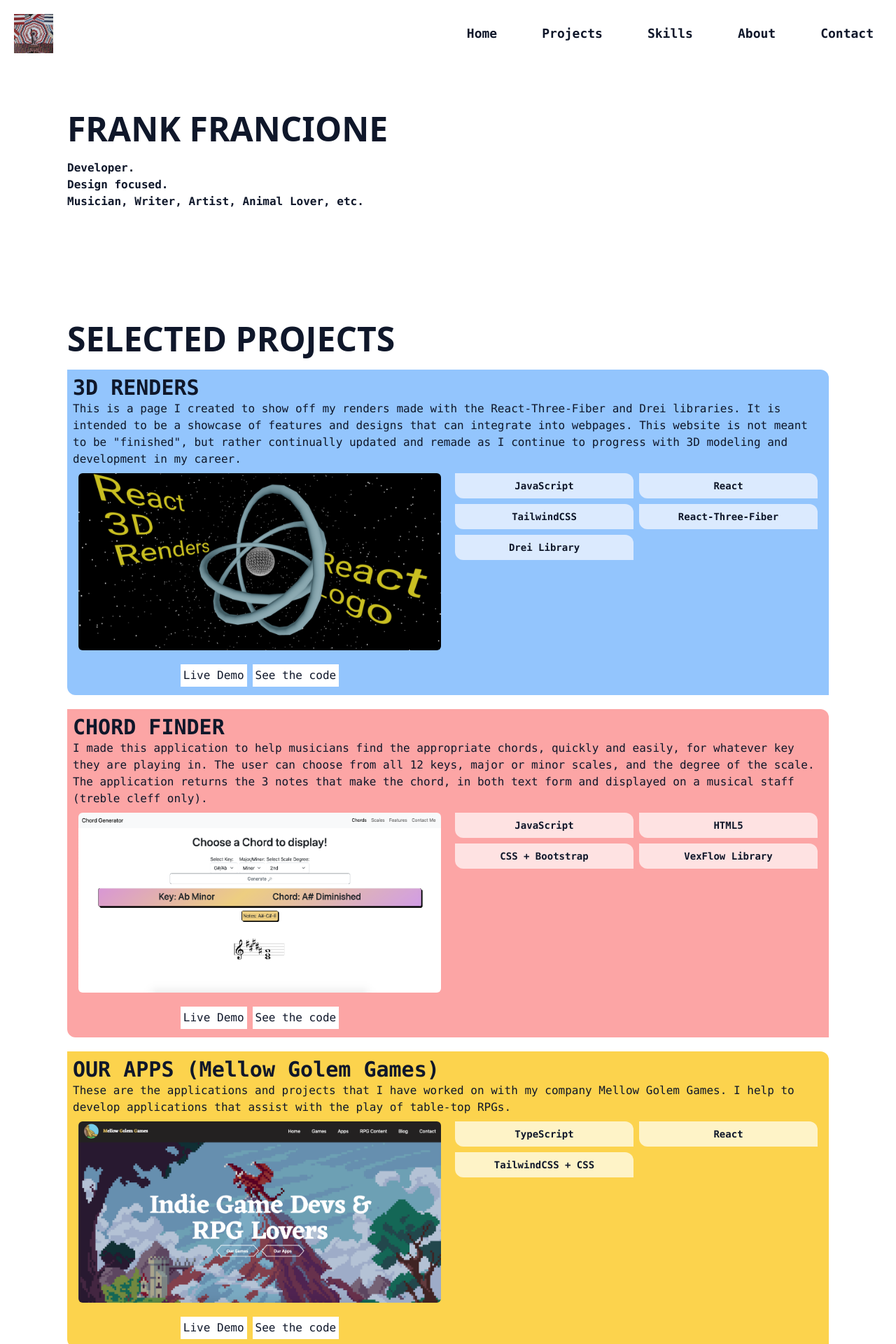
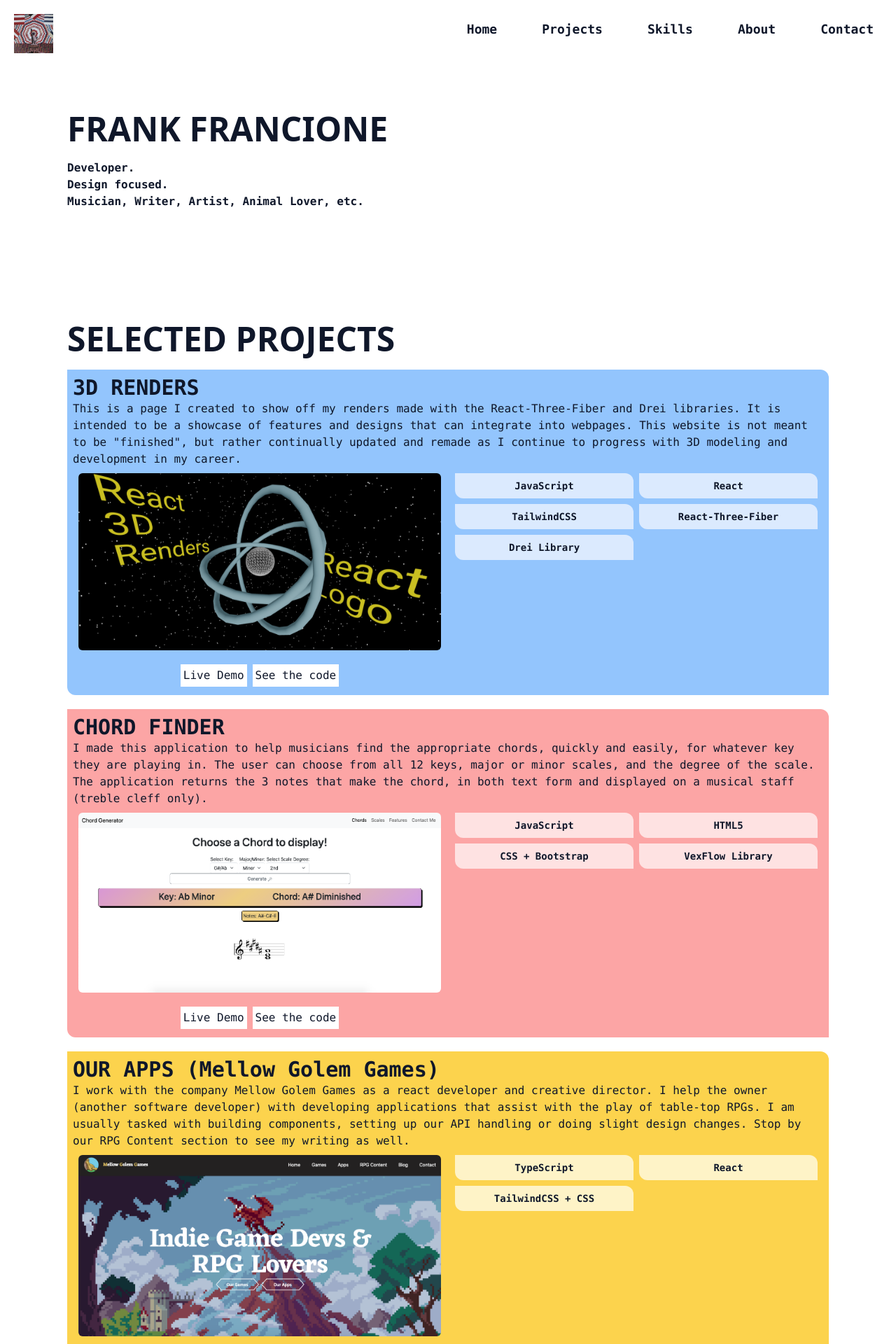
Before and after one commit to Bonyony/my_portfolio_site, a React (Vite) app: page / in a window 1280 px wide. Shown: the top 1920 px of the page at 70% size. Built offline with nearby package versions, Linux system fonts and the light colour scheme; the HTML template or start-up script is replaced by a standard one.

Commit message:
made navbar responsive

```diff
--- a/src/components/Navbar.jsx
+++ b/src/components/Navbar.jsx
@@ -1,9 +1,58 @@
 import React from "react";
+import { useState } from "react";
+
 import myLogo from "../assets/images/lookingGlass.jpeg";
 
 const Menu = () => {
   return (
-    <ul className="flex flex-row items-center gap-14 p-2 font-mono  ">
+    <ul className="flex flex-row items-center gap-14 p-2 font-mono ">
+      <li>
+        <a
+          className="bg-white bg-opacity-80 hover:bg-blue-300 p-1 transition-all duration-100"
+          href="#home"
+        >
+          Home
+        </a>
+      </li>
+      <li>
+        <a
+          className="bg-white bg-opacity-80 hover:bg-red-300 p-1 transition-all duration-100"
+          href="#projects"
+        >
+          Projects
+        </a>
+      </li>
+      <li>
+        <a
+          className="bg-white bg-opacity-80 hover:bg-amber-300 p-1 transition-all duration-100"
+          href="#skills"
+        >
+          Skills
+        </a>
+      </li>
+      <li>
+        <a
+          className="bg-white bg-opacity-80 hover:bg-green-300 p-1 transition-all duration-100"
+          href="#about"
+        >
+          About
+        </a>
+      </li>
+      <li>
+        <a
+          className="bg-white bg-opacity-80 hover:bg-pink-300 p-1 transition-all duration-100"
+          href="#contact"
+        >
+          Contact
+        </a>
+      </li>
+    </ul>
+  );
+};
+
+const SmallMenu = () => {
+  return (
+    <ul className="flex flex-col items-end gap-5 mt-5 font-mono  ">
       <li>
         <a
           className="bg-white hover:bg-blue-300 p-1 transition-all duration-100"
@@ -49,15 +98,66 @@ const Menu = () => {
 };
 
 const Navbar = () => {
+  const [navbar, setNavbar] = useState(false);
+
   return (
-    <div className="z-10 fixed top-0 w-full ">
+    <div
+      className={`z-10 fixed top-0 w-full ${
+        navbar && window.innerWidth < 768
+          ? "bg-slate-200 bg-opacity-80"
+          : "bg-inherit"
+      } `}
+    >
       <div className=" flex flex-row justify-between pt-5 px-5 font-semibold text-lg">
         <img
           src={myLogo}
           alt="Some of my own artwork"
           className="max-w-14 max-h-14"
         />
-        <Menu />
+        <div className="md:hidden">
+          <button
+            className="p-2 rounded-md outline-none flex items-end"
+            onClick={() => setNavbar(!navbar)}
+          >
+            {navbar ? (
+              <div className="flex flex-col items-end">
+                <svg
+                  xmlns="http://www.w3.org/2000/svg"
+                  className="w-10 h-10 bg-white hover:bg-red-300 transition-all duration-100"
+                  viewBox="0 0 20 20"
+                  fill="currentColor"
+                >
+                  <path
+                    fillRule="evenodd"
+                    d="M4.293 4.293a1 1 0 011.414 0L10 8.586l4.293-4.293a1 1 0 111.414 1.414L11.414 10l4.293 4.293a1 1 0 01-1.414 1.414L10 11.414l-4.293 4.293a1 1 0 01-1.414-1.414L8.586 10 4.293 5.707a1 1 0 010-1.414z"
+                    clipRule="evenodd"
+                  />
+                </svg>
+
+                <SmallMenu />
+              </div>
+            ) : (
+              <svg
+                xmlns="http://www.w3.org/2000/svg"
+                className="w-10 h-10 bg-white bg-opacity-55 hover:bg-sky-300 transition-all duration-100"
+                fill="none"
+                viewBox="0 0 24 24"
+                stroke="currentColor"
+                strokeWidth={2}
+              >
+                <path
+                  strokeLinecap="round"
+                  strokeLinejoin="round"
+                  d="M4 6h16M4 12h16M4 18h16"
+                />
+              </svg>
+            )}
+          </button>
+        </div>
+
+        <div className="hidden md:block">
+          <Menu />
+        </div>
       </div>
     </div>
   );
--- a/src/components/Projects.jsx
+++ b/src/components/Projects.jsx
@@ -58,7 +58,8 @@ const Projects = () => {
                   Live Demo
                 </a>
                 <a
-                  href=""
+                  href="https://github.com/Bonyony/my-react-renders"
+                  target="_blank"
                   className="bg-white p-1 hover:bg-slate-600 hover:text-white transition-all duration-75"
                 >
                   See the code
@@ -110,7 +111,8 @@ const Projects = () => {
               </div>
               <div id="btns" className="flex justify-center gap-2 mb-1">
                 <a
-                  href=""
+                  href="https://github.com/Bonyony/MusicProject"
+                  target="_blank"
                   className="bg-white p-1 hover:bg-slate-600 hover:text-white transition-all duration-75"
                 >
                   Live Demo
@@ -138,9 +140,12 @@ const Projects = () => {
               OUR APPS (Mellow Golem Games)
             </h2>
             <p className="text-sm sm:text-base">
-              These are the applications and projects that I have worked on with
-              my company Mellow Golem Games. I help to develop applications that
-              assist with the play of table-top RPGs.
+              I work with the company Mellow Golem Games as a react developer
+              and creative director. I help the owner (another software
+              developer) with developing applications that assist with the play
+              of table-top RPGs. I am usually tasked with building components,
+              setting up our API handling or doing slight design changes. Stop
+              by our RPG Content section to see my writing as well.
             </p>
             <div className="grid grid-cols-1 lg:grid-cols-2 gap-5 mt-2 sm:mx-2">
               <img
@@ -163,16 +168,11 @@ const Projects = () => {
               </div>
               <div id="btns" className="flex justify-center gap-2 mb-1">
                 <a
-                  href=""
+                  href="https://www.mellowgolem.com/"
+                  target="_blank"
                   className="bg-white p-1 hover:bg-slate-600 hover:text-white transition-all duration-75"
                 >
-                  Live Demo
-                </a>
-                <a
-                  href=""
-                  className="bg-white p-1 hover:bg-slate-600 hover:text-white transition-all duration-75"
-                >
-                  See the code
+                  Company Website
                 </a>
               </div>
             </div>
--- a/src/components/Skills.jsx
+++ b/src/components/Skills.jsx
@@ -73,8 +73,7 @@ const Skills = () => {
                 <strong>HTML5</strong>, <strong>CSS3</strong> and{" "}
                 <strong>JavaScript</strong> are the technologies which make up
                 my core web-stack. These are the foundations for everything that
-                I do. I am very confident in my skills and abilities with each
-                of these!
+                I do, with or without any extra frameworks and libraries.
               </p>
             </div>
           </div>
```
